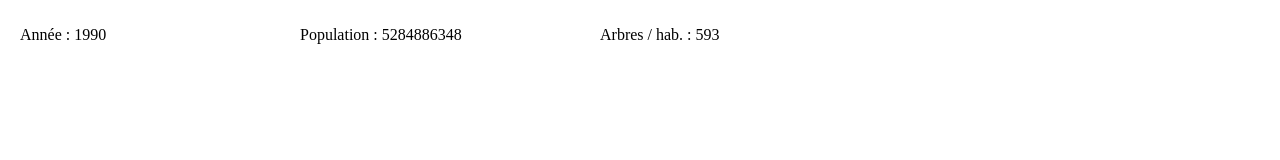
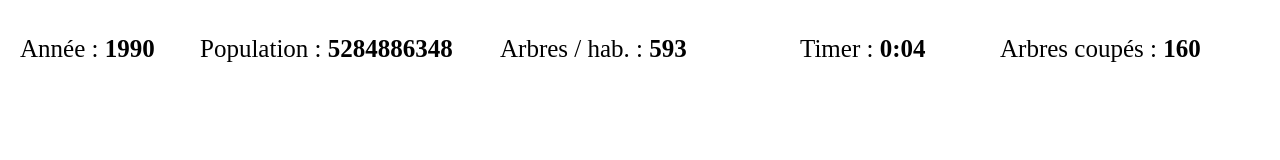
Before and after one commit to AlexandreMasse/dataviz, a website: page index.html in a window 1280 px wide. Drawn offline with nearby package versions, Linux system fonts and the light colour scheme; files that its build step writes are made by us from their sources.

Commit message:
add timer and cut tree counter

```diff
--- a/index.html
+++ b/index.html
@@ -15,6 +15,8 @@
 <p id="year">Année : <span></span></p>
 <p id="population">Population : <span></span></p>
 <p id="arbre">Arbres / hab. : <span></span></p>
+<p id="timer">Timer : <span></span></p>
+<p id="timerArbre">Arbres coupés : <span></span></p>
 
 <script src="script/data.js" type="text/javascript"></script>
 <script src="script/app.js" type="text/javascript"></script>
--- a/script/app.js
+++ b/script/app.js
@@ -3,6 +3,7 @@ function App() {
     this.yearIndex = 0;
     this.nbImg = 50;
     this.zIndex = 1;
+    this.timer = 0;
 
     //Data
     this.data = new Data();
@@ -17,6 +18,8 @@ function App() {
     this.populationDataUi = document.querySelector('p#population span');
     this.yearUi = document.querySelector("p#year span");
     this.arbreUi = document.querySelector("p#arbre span");
+    this.timerUi = document.querySelector("p#timer span");
+    this.timerArbreUi = document.querySelector("p#timerArbre span");
 
 }
 
@@ -25,24 +28,39 @@ function App() {
 
 App.prototype = {
 
-    updateUiData(i = this.yearIndex) {
+    setTimer : function () {
+        setInterval(function () {
 
-        let year =  Object.keys(this.populationData)[i];
-        let population = Object.values(this.populationData)[i];
-        let forestArea = Object.values(this.forestData)[i];
+            let currentMinute = Math.floor(this.timer / 60 ).toString();
+            let currentSecond = Math.floor(this.timer % 60);
+
+           //Seconds with 2 numbers
+            currentSecond = currentSecond < 10 ? '0' + currentSecond.toString() : currentSecond.toString();
+
+            this.timerUi.innerText = currentMinute + ":" + currentSecond;
+
+
+
+            this.timerArbreUi.innerText = this.timer * (2400/60);
+
+            this.timer++;
+        }.bind(this), 1000)
+    },
+
+    updateUiData(yearIndex = this.yearIndex) {
+
+        let year =  Object.keys(this.populationData)[yearIndex];
+        let population = Object.values(this.populationData)[yearIndex];
+        let forestArea = Object.values(this.forestData)[yearIndex];
 
         if (year <= 2015){
             //Year
             this.yearUi.innerText = year;
-
             //Population
-            this.populationDataUi.innerText = population;
-
+            this.populationDataUi.innerText = Math.floor(population);
             //Arbres
             this.arbreUi.innerText = Math.floor( ( forestArea * this.density ) / population );
         }
-
-        //console.log((surfaceForest * density) / nbPopulation);
 
     },
 
@@ -52,15 +70,14 @@ App.prototype = {
 
 
     onKeyDown: function(e) {
-        console.log(e);
 
         if (e.code === "Space") {
 
             if (this.imgIndex % 2 === 0){
                 console.log('paire !');
+                this.yearIndex++;
+                this.updateUiData(this.yearIndex);
 
-                this.updateUiData(this.yearIndex);
-                this.yearIndex++;
             }
 
             this.body.children[(this.body.children.length - this.imgIndex)].style.zIndex = this.zIndex;
@@ -85,8 +102,11 @@ App.prototype = {
         }
     },
 
+
+
     init: function() {
 
+        this.setTimer();
         this.updateUiData();
         this.addListener();
         this.generateImg();
--- a/script/data.js
+++ b/script/data.js
@@ -80,29 +80,3 @@ Data.prototype = {
     }
 
 };
-
-
-let nbArbre = 3040 * Math.pow(10,9);
-let nbPopulation = 7200220411.68203;
-let surfaceForest = 39991336.2; //Km2
-
-let density = nbArbre / surfaceForest;
-console.log(nbArbre);
-console.log(density);
-console.log(nbArbre/nbPopulation);
-
-console.log((surfaceForest * density) / nbPopulation);
-
-
-//console.log(surfaceForest * density);
-
-
-/*
-* nbArbre / nbPopulation = 422
-*
-* surfaceForest * density = nbArbre
-*
-* density = nbArbre / surfaceforest
-*
-*
-* */
--- a/styles/styles.scss
+++ b/styles/styles.scss
@@ -22,17 +22,30 @@ body > div {
 p {
   position: absolute;
   top: 10px;
+  font-size: 25px;
+  span {
+    font-weight: 700;
+  }
+
 
   &#year {
     left: 20px;
   }
 
   &#population {
-    left:300px;
+    left:200px;
   }
 
   &#arbre {
-    left:600px;
+    left:500px;
+  }
+
+  &#timer {
+    left:800px;
+  }
+
+  &#timerArbre {
+    left:1000px;
   }
 
 }
```
